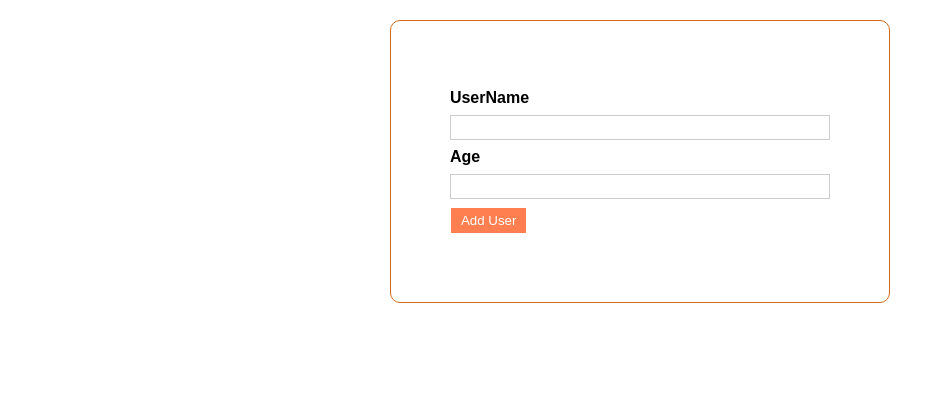
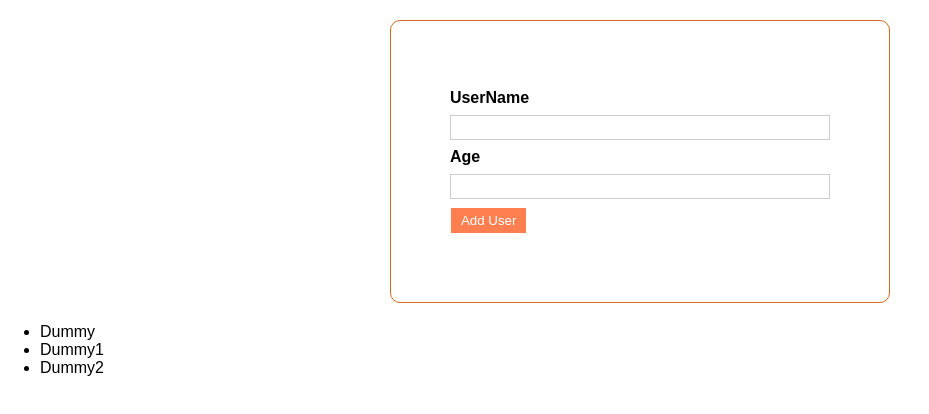
Before and after one commit to huksjh/react_udemy_todo2, a React (Create React App) app: page / in a window 1280 px wide. Shown: the top 414 px of the page, without its empty margins (0-929 px from the left). Built offline with nearby package versions, Linux system fonts and the light colour scheme.

Commit message:
투두 리스트 항목 수정

```diff
--- a/src/components/TodoForm/TodoForm.js
+++ b/src/components/TodoForm/TodoForm.js
@@ -15,7 +15,17 @@ const TodoForm = (props) => {
     };
     const formTodoSubmit = (event) => {
         event.preventDefault();
-        console.log("formTodoSubmit");
+        //console.log("formTodoSubmit");
+        //console.log(userAge.toString().length);
+        if (userName.trim().length === 0 || userAge.length === 0) {
+            console.log("빈값 있음");
+            return;
+        }
+
+        if (userAge < 1) {
+            console.log("음수");
+            return;
+        }
 
         const submitData = {
             id: Math.random().toString(),
@@ -32,7 +42,7 @@ const TodoForm = (props) => {
             </div>
             <div>
                 <label>Age</label>
-                <input type="text" onChange={userAgeChangeHandeler} />
+                <input type="number" onChange={userAgeChangeHandeler} />
             </div>
 
             <Button type="submit">Add User</Button>
--- a/src/components/TodoList/TodoList.js
+++ b/src/components/TodoList/TodoList.js
@@ -1,16 +1,18 @@
 import React from "react";
 
 // import styles from "./TodoList.module.css";
-import TodoListLi from "../TodoList/TodoListLi";
+import TodoListItem from "../TodoList/TodoListItem";
 
 const TodoList = (props) => {
     console.log(props.items);
     return (
         <ul>
-            {props.items.map((item) => {
-                console.log(item);
-                <TodoListLi liItem={item}>{item.name}</TodoListLi>;
-            })}
+            {props.items.map((item) => (
+                // console.log(item);
+                <TodoListItem key={item.id} id={item.id} Item={item}>
+                    {item.name}
+                </TodoListItem>
+            ))}
         </ul>
     );
 };
--- /dev/null
+++ b/src/components/TodoList/TodoListItem.js
@@ -0,0 +1,8 @@
+import React from "react";
+
+const TodoListItem = (props) => {
+    console.log("TodoListItem", props);
+    return <li>{props.children}</li>;
+};
+
+export default TodoListItem;
--- a/src/components/TodoList/TodoListLi.js
+++ /dev/null
@@ -1,8 +0,0 @@
-import React from "react";
-
-const TodoListLi = (props) => {
-    console.log(props);
-    return <li>props.children</li>;
-};
-
-export default TodoListLi;
```
